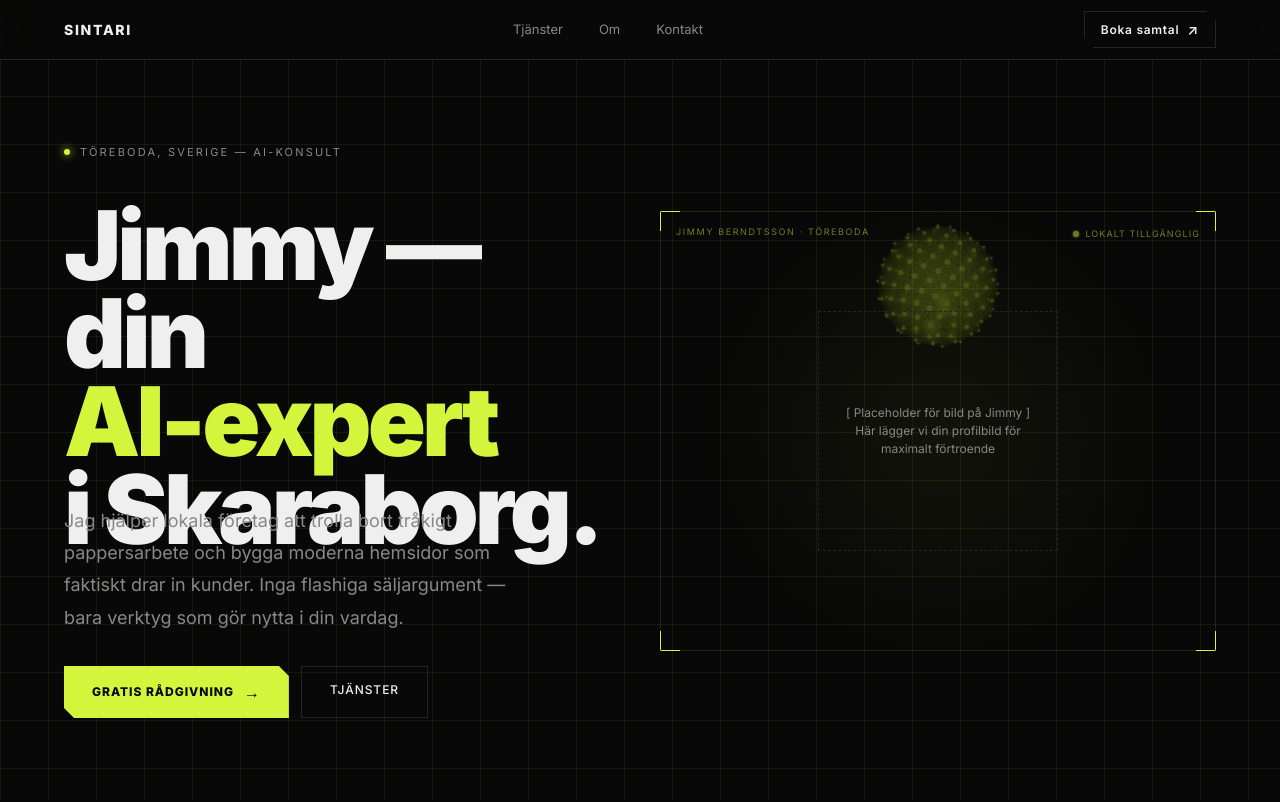
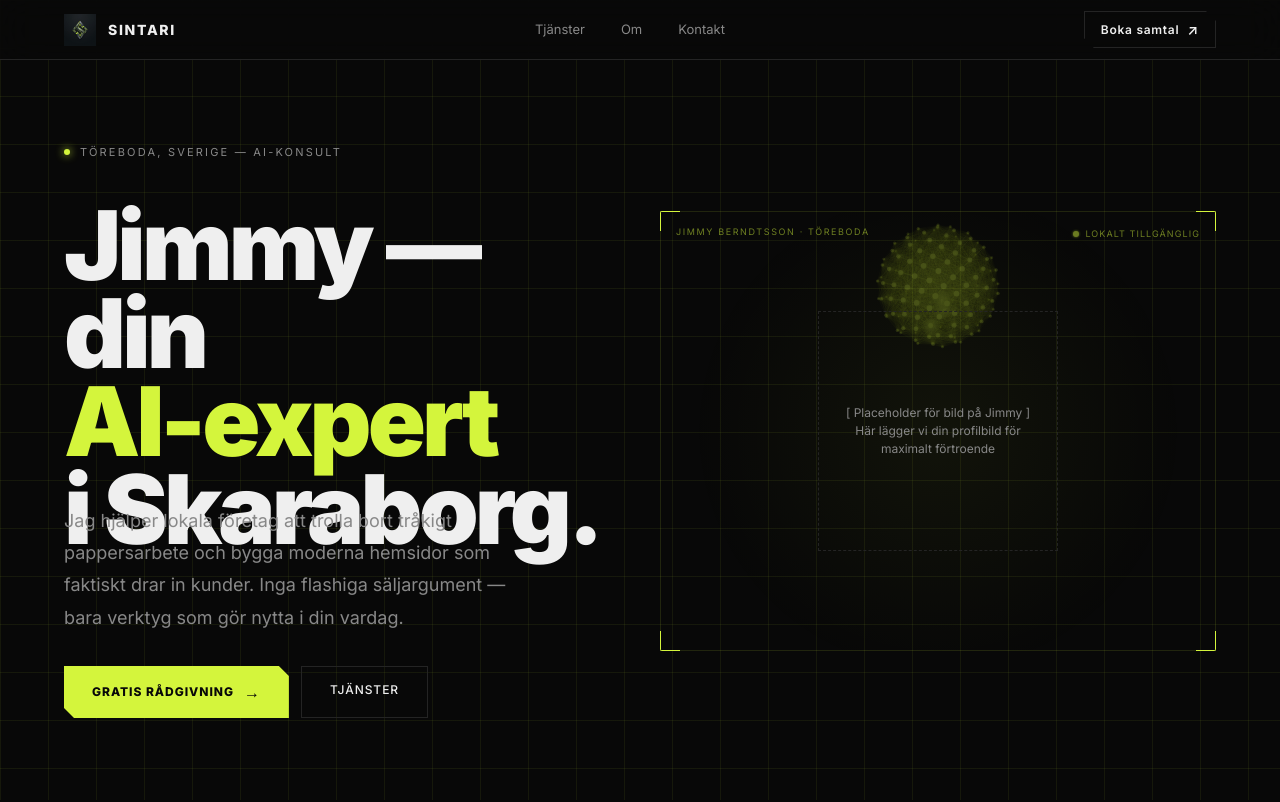
Before and after one commit to royalrew/Sintari, a Next.js app: page / in a window 1280 px wide. Shown: the top 802 px of the page. Built offline with nearby package versions, Linux system fonts and the light colour scheme.

Commit message:
Add new logo to header

```diff
--- a/app/page.tsx
+++ b/app/page.tsx
@@ -96,9 +96,12 @@ export default function Home() {
         background: "rgba(8,8,8,0.88)",
         backdropFilter: "blur(20px) saturate(180%)",
       }}>
-        <span style={{ fontWeight: 800, fontSize: "14px", letterSpacing: "0.12em", textTransform: "uppercase" }}>
-          Sintari
-        </span>
+        <div style={{ display: "flex", alignItems: "center", gap: "12px" }}>
+          <img src="/logo.png" alt="Sintari Logo" style={{ height: "32px", width: "32px", objectFit: "contain", filter: "brightness(1.1)" }} />
+          <span style={{ fontWeight: 800, fontSize: "14px", letterSpacing: "0.12em", textTransform: "uppercase" }}>
+            Sintari
+          </span>
+        </div>
 
         <nav style={{ display: "flex", gap: "36px", fontSize: "13px", color: "var(--muted)" }}>
           {[["Tjänster", "#tjanster"], ["Om", "#om"], ["Kontakt", "#kontakt"]].map(([label, href]) => (
```
Also changed, not shown: public/logo.png (added).
